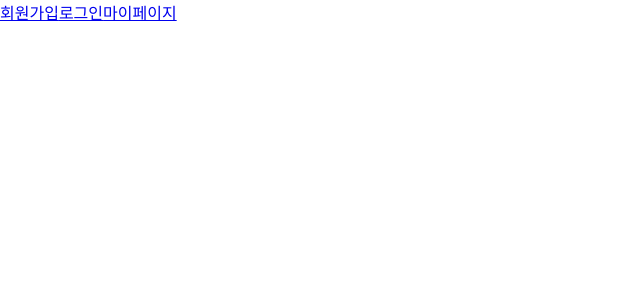
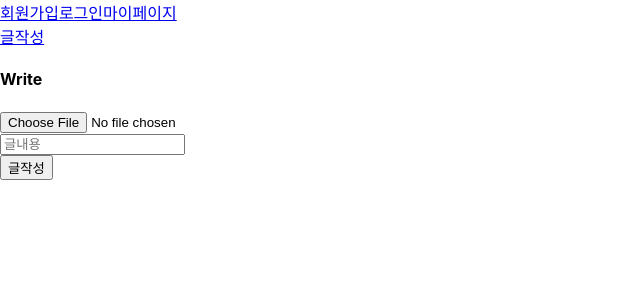
Before and after one commit to cagim125/snaplink-react, a React (Create React App) app: page /write in a window 1280 px wide. Before the commit this address had no page. Shown: the top 300 px of the page, without its empty margins (0-640 px from the left). Built offline with nearby package versions, Linux system fonts and the light colour scheme.

Commit message:
MyList Component 추가

```diff
--- a/src/App.js
+++ b/src/App.js
@@ -6,6 +6,7 @@ import Login from './components/user/Login';
 import Register from './components/user/Register';
 import Mypage from './components/user/Mypage';
 import Check from './Check';
+import Write from './components/post/Write';
 
 
 
@@ -21,11 +22,15 @@ function App() {
 
   return (
     <div>
+      <div>
+        <Link to="/register">회원가입</Link>
+        <Link to="/login">로그인</Link>
+        <Link to="/mypage">마이페이지</Link>
+      </div>
 
-      <Link to="/register">회원가입</Link>
-      <Link to="/login">로그인</Link>
-      <Link to="/mypage">마이페이지</Link>
-
+      <div>
+        <Link to="/write">글작성</Link>
+      </div>
 
       <Routes>
         <Route path='/' element={<div>처음 페이지</div>} />
@@ -33,6 +38,7 @@ function App() {
         <Route path="/login" element={<Login />} />
         <Route path="/mypage" element={<Mypage />} />
         <Route path='/check' element={<Check />} />
+        <Route path='/write' element={<Write />}/>
       </Routes>
     </div>
   );
--- /dev/null
+++ b/src/components/post/Write.js
@@ -0,0 +1,43 @@
+import axios from 'axios';
+import React, { useState } from 'react'
+
+export default function Write() {
+
+  const [content, setContent] = useState('');
+  const [imgUrl, setImgUrl] = useState('');
+  const [uploadUrl, setUploadUrl] = useState('');
+
+  const handleWritePost = async () => {
+
+  }
+
+  const handleImgUrl = async (e) => {
+    const file = e.target.files[0]
+    const name = encodeURIComponent(file.name);
+    console.log(file);
+
+    const response = await axios.get("/api/presigned-url?filename=" + name)
+
+    console.log(response);
+
+    const url = response.data
+
+    if (response.status === 200) {
+      setUploadUrl(url)
+      setImgUrl(url.split("?")[0])
+    }
+
+  }
+  return (
+    <div>
+      <h4>Write</h4>
+      <div>
+        <input type='file' onChange={(e) => handleImgUrl(e)}/>
+      </div>
+      <div>
+        <input type='text' placeholder='글내용' onChange={(e) => {setContent(e.target.value)}} />
+      </div>
+      <button>글작성</button>
+    </div>
+  )
+}
```
